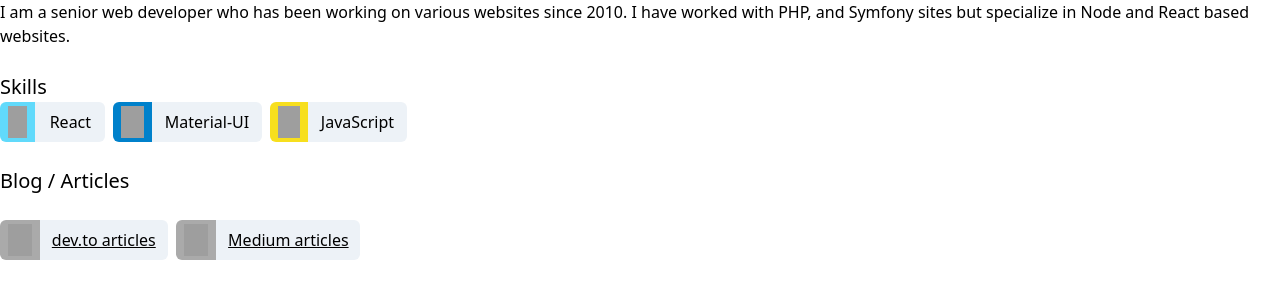
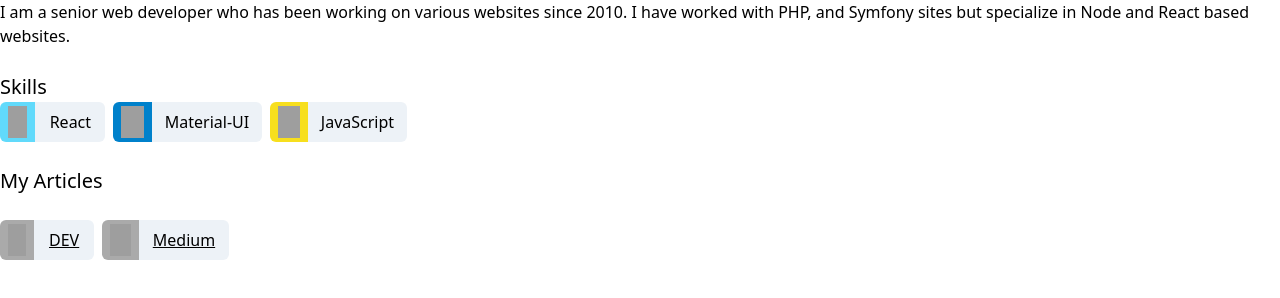
Before and after one commit to kodemaan/gatsby-personal-site, a Gatsby site: page / in a window 1280 px wide. Built offline with nearby package versions, Linux system fonts and the light colour scheme; Gatsby itself is replaced by a stand-in of ours; grey boxes are pictures that could not be loaded.

Commit message:
Fixing some nit-picky things

```diff
--- a/src/pages/index.mdx
+++ b/src/pages/index.mdx
@@ -18,14 +18,14 @@
 
 <br />
 
-<h2>Blog / Articles</h2>
+<h2>My Articles</h2>
 <br />
 
 <div className='flex flex-wrap flex-col sm:flex-row'>
   <a href="https://dev.to/kodemaan">
-    <Badge className='my-2 sm:my-0' icon='dev-dot-to' iconColor='#AAA' title='dev.to articles' />
+    <Badge className='my-2 sm:my-0' icon='dev-dot-to' iconColor='#AAA' title='DEV' />
   </a>
   <a href="https://medium.com/@kodemaan">
-    <Badge className='my-2 sm:my-0' icon='medium' iconColor='#AAA' title='Medium articles' />
+    <Badge className='my-2 sm:my-0' icon='medium' iconColor='#AAA' title='Medium' />
   </a>
 </div>
```
